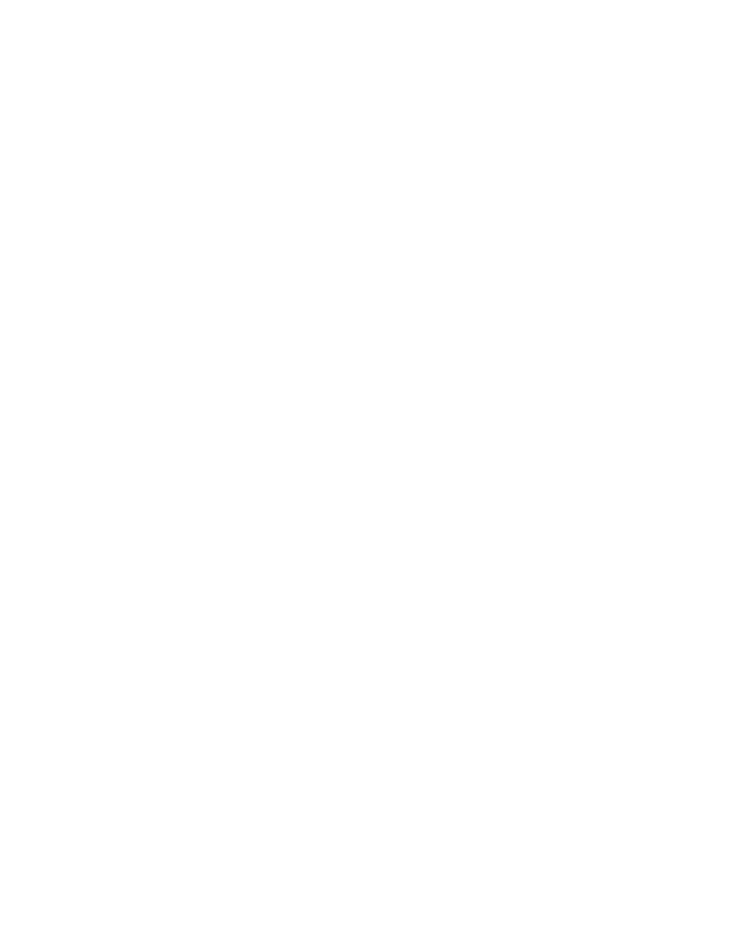
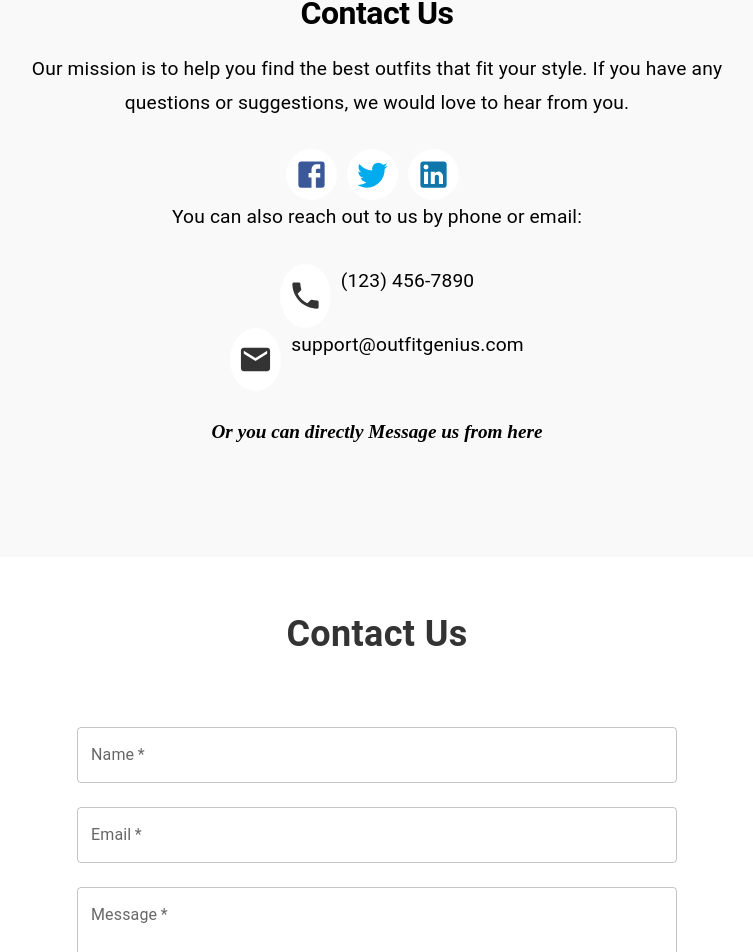
Before and after one commit to frazbhattiiii/outfit-genius, a React (Vite) app: page /contact in a window 1280 px wide. Before the commit this address had no page. Shown: the part 307-1259 px from the top of the page, without its empty margins (263-1016 px from the left). Before the commit the page ends 800 px from the top, so only its background shows below. Built offline with nearby package versions, Linux system fonts and the light colour scheme.

Commit message:
contact page

```diff
--- /dev/null
+++ b/src/components/Contact/Contact.jsx
@@ -0,0 +1,108 @@
+import { Box, Container, Typography, TextField, Button, Grid, IconButton } from '@mui/material';
+import { styled } from '@mui/system';
+import EmailIcon from '@mui/icons-material/Email';
+import PhoneIcon from '@mui/icons-material/Phone';
+import FacebookIcon from '@mui/icons-material/Facebook';
+import TwitterIcon from '@mui/icons-material/Twitter';
+import LinkedInIcon from '@mui/icons-material/LinkedIn';
+import ContactForm from './ContactForm';
+import logo from '../../assets/logo.png';
+
+const ContactContainer = styled(Container)({
+  display: 'flex',
+  flexDirection: 'column',
+  alignItems: 'center',
+  justifyContent: 'center',
+  padding: '50px 0',
+  minHeight: '100vh',
+  backgroundColor: '#f9f9f9',
+});
+
+const ContactTitle = styled(Typography)({
+  fontSize: '2rem',
+  fontWeight: 'bold',
+  margin: '20px 0',
+});
+
+const ContactDescription = styled(Typography)({
+  fontSize: '1.2rem',
+  marginBottom: '30px',
+  textAlign: 'center',
+});
+
+const ContactIcon = styled(IconButton)({
+  backgroundColor: '#fff',
+  marginRight: '10px',
+  '&:hover': {
+    backgroundColor: '#f9f9f9',
+  },
+});
+
+
+
+
+
+const Contact = () => {
+
+  return (
+    <div>
+      <ContactContainer>
+        <Box sx={{ maxWidth: '700px', textAlign: 'center' }}>
+          <img src={logo} alt="Outfit Genius" width="100" height="100" />
+          <ContactTitle variant="h1">Contact Us</ContactTitle>
+          <ContactDescription variant="subtitle1">
+            Our mission is to help you find the best outfits that fit your style. If you have any questions or suggestions, we would love to hear from you.
+          </ContactDescription>
+          <Grid container justifyContent="center">
+            <ContactIcon>
+              <FacebookIcon fontSize="large" sx={{
+                color: '#3b5998',
+
+              }}/>
+            </ContactIcon>
+            <ContactIcon>
+              <TwitterIcon fontSize="large" sx={{
+                color: '#00acee',
+              }}/>
+            </ContactIcon>
+            <ContactIcon>
+              <LinkedInIcon fontSize="large" sx={{
+                color: '#0e76a8',
+              }}/>
+            </ContactIcon>
+          </Grid>
+          <ContactDescription variant="subtitle1">
+            You can also reach out to us by phone or email:
+          </ContactDescription>
+          <Grid container justifyContent="center">
+            <ContactIcon>
+              <PhoneIcon fontSize="large" sx={{
+                color: '#333',
+
+             }}/>
+            </ContactIcon>
+            <ContactDescription variant="subtitle1">(123) 456-7890</ContactDescription>
+          </Grid>
+          <Grid container justifyContent="center">
+            <ContactIcon>
+              <EmailIcon fontSize="large" sx={{
+                color: '#333',
+              }}/>
+            </ContactIcon>
+            <ContactDescription variant="subtitle1">support@outfitgenius.com</ContactDescription>
+          </Grid>
+          <Box sx={{
+            fontSize: '1.2rem',
+            textAlign: 'center',
+            marginTop: '30px',
+            fontStyle: 'italic',
+            fontWeight: 'bold',
+          }}>Or you can directly Message us from here</Box>
+        </Box>
+      </ContactContainer>
+      <ContactForm/>
+</div>
+  );
+};
+
+export default Contact;
--- /dev/null
+++ b/src/components/Contact/ContactForm.jsx
@@ -0,0 +1,73 @@
+import { styled } from '@mui/system';
+import {
+  Box,
+  Typography,
+  TextField,
+  Button,
+} from '@mui/material';
+
+const FormContainer = styled(Box)({
+  display: 'flex',
+  flexDirection: 'column',
+  justifyContent: 'center',
+  alignItems: 'center',
+  width: '100%',
+  maxWidth: '600px',
+  margin: '0 auto',
+  marginBottom:'3rem',
+  paddingTop: '50px',
+});
+
+const Title = styled(Typography)({
+  fontWeight: 'bold',
+  fontSize: '36px',
+  marginBottom: '50px',
+  color: '#333',
+  textAlign: 'center',
+});
+
+const ContactForm = () => {
+  return (
+    <FormContainer>
+      <Title>Contact Us</Title>
+      <Box sx={{width: '100%'}}>
+        <TextField
+          required
+          fullWidth
+          margin='normal'
+          label='Name'
+          variant='outlined'
+        />
+      </Box>
+      <Box sx={{width: '100%'}}>
+        <TextField
+          required
+          fullWidth
+          margin='normal'
+          label='Email'
+          variant='outlined'
+        />
+      </Box>
+      <Box sx={{width: '100%'}}>
+        <TextField
+          required
+          fullWidth
+          margin='normal'
+          label='Message'
+          variant='outlined'
+          multiline
+          rows={6}
+        />
+      </Box>
+      <Button
+        variant='contained'
+        color='primary'
+        sx={{ marginTop: '20px' }}
+      >
+        Send Message
+      </Button>
+    </FormContainer>
+  );
+}
+
+export default ContactForm;
--- a/src/main.jsx
+++ b/src/main.jsx
@@ -10,6 +10,7 @@ import Authentication from "./routes/Authentication";
 import NavBar from "./components/common/NavBar";
 import Search from "./routes/Search";
 import About from "./components/About/About";
+import Contact from "./components/Contact/Contact";
 const router = createBrowserRouter([
   {
     path: "/",
@@ -27,6 +28,10 @@ const router = createBrowserRouter([
   {
     path:'/about',
     element:<About/>
+  },
+  {
+    path:'/contact',
+    element:<Contact/>
   }
 ]);
 
```
